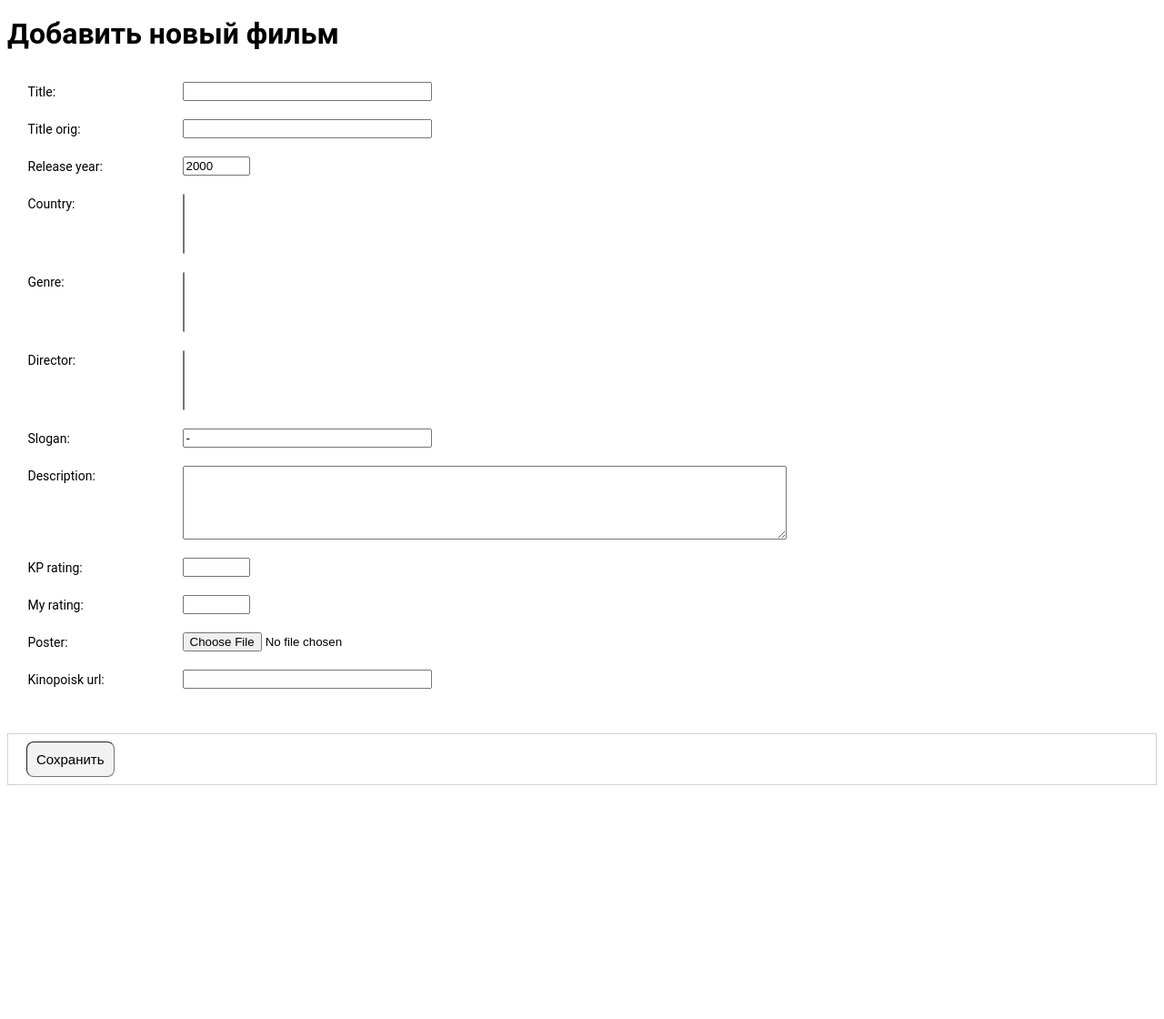
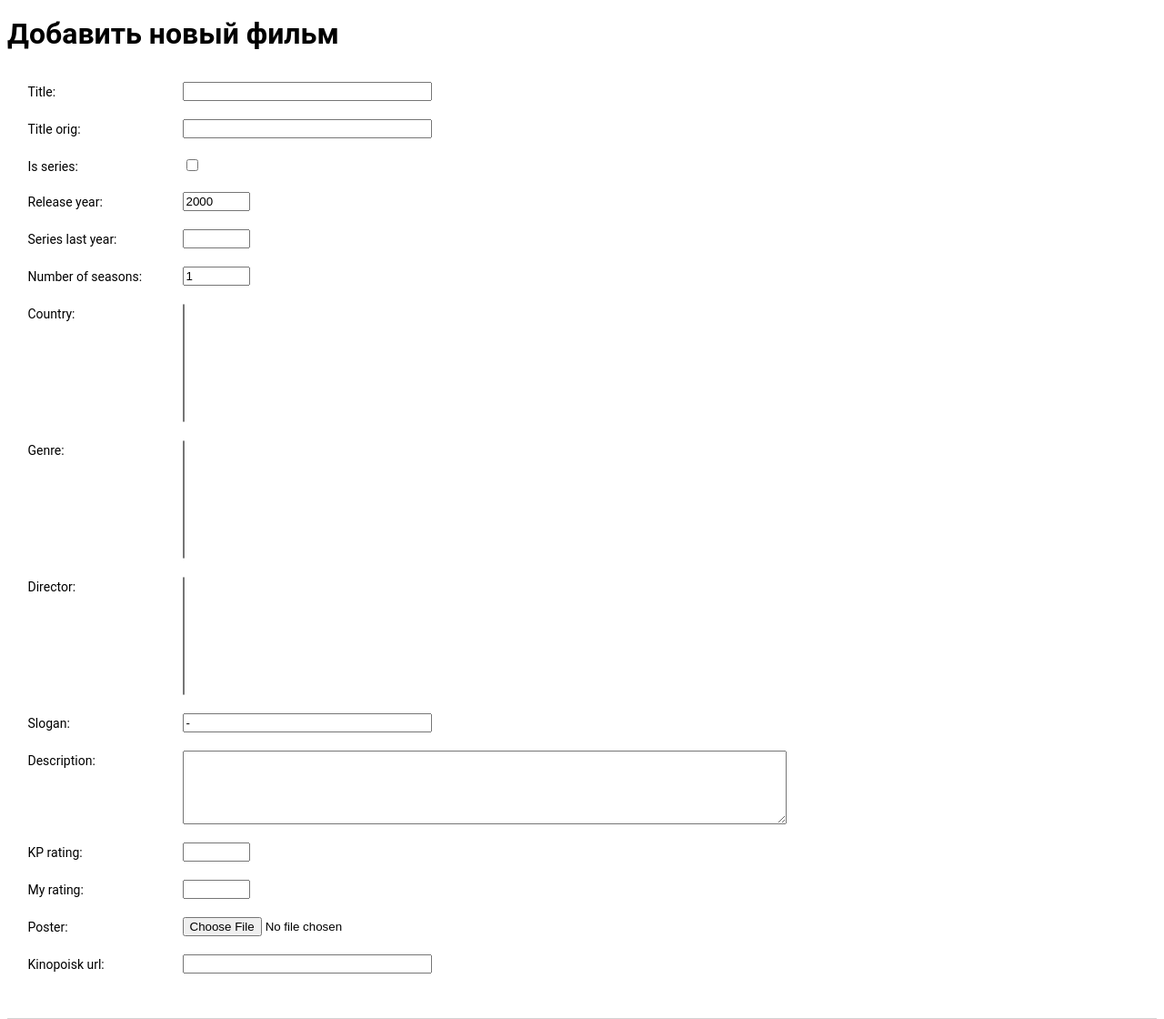
Before and after one commit to peternest/django-mymovies-db, a Django app: page /movies/add/ in a window 1280 px wide. Shown: the top 1120 px of the page at 91% size. Before the commit the page ends 863 px from the top, so only its background shows below. Run offline with Django 5.2, Linux system fonts and the light colour scheme; data that the repository does not hold is empty.

Commit message:
Added series support

```diff
--- a/src/apps/movies/forms.py
+++ b/src/apps/movies/forms.py
@@ -1,4 +1,4 @@
-from django.forms import ModelForm, NumberInput, Textarea, TextInput, URLInput
+from django.forms import ModelForm, NumberInput, SelectMultiple, Textarea, TextInput, URLInput
 from django.utils.translation import gettext_lazy as _
 
 from .models import Movie
@@ -13,7 +13,10 @@ class MovieForm(ModelForm):
         labels = {
             "title": _("Title"),
             "title_orig": _("Title orig"),
+            "is_series": _("Is series"),
             "release_year": _("Release year"),
+            "series_last_year": _("Series last year"),
+            "num_of_seasons": _("Number of seasons"),
             "countries": _("Country"),
             "genres": _("Genre"),
             "directors": _("Director"),
@@ -28,6 +31,11 @@ class MovieForm(ModelForm):
             "title": TextInput(attrs={'class': 'text-field'}),
             "title_orig": TextInput(attrs={'class': 'text-field'}),
             "release_year": NumberInput(attrs={'class': 'release-field'}),
+            "series_last_year": NumberInput(attrs={'class': 'release-field'}),
+            "num_of_seasons": NumberInput(attrs={'class': 'release-field'}),
+            "countries": SelectMultiple(attrs={"size": 8}),
+            "genres": SelectMultiple(attrs={"size": 8}),
+            "directors": SelectMultiple(attrs={"size": 8}),
             "slogan": TextInput(attrs={'class': 'text-field'}),
             "description": Textarea(attrs={"cols": 80, "rows": 5}),
             "kp_rating": NumberInput(attrs={'class': 'float-field'}),
--- a/src/apps/movies/models.py
+++ b/src/apps/movies/models.py
@@ -4,9 +4,9 @@ from django.core.validators import MinValueValidator
 
 
 """
-> python manage.py makemigrations movies -- call after changes in the models
-> python manage.py sqlmigrate movies 0001 -- show sql for the given migration
-> python manage.py migrate -- perform migrations!
+> py manage.py makemigrations movies -- call after changes in the models
+> py manage.py sqlmigrate movies 0001 -- show sql for the given migration
+> py manage.py migrate -- perform migrations!
 
 If the model field has blank=True, then required=False on the form field. Оtherwise, required=True.
 """
@@ -67,10 +67,25 @@ class Movie(models.Model):
         verbose_name=_('Title orig'),
         blank=True
     )
+    is_series = models.BooleanField(
+        verbose_name=_('Is series'),
+        default=False
+    )
     release_year = models.IntegerField(
         verbose_name=_('Release year'),
         default=2000,
         validators=[MinValueValidator(1900)]
+    )
+    series_last_year = models.IntegerField(
+        verbose_name=_('Series last year'),
+        blank=True,
+        null=True,
+        validators=[MinValueValidator(1900)]
+    )
+    num_of_seasons = models.IntegerField(
+        verbose_name=_('Number of seasons'),
+        default=1,
+        validators=[MinValueValidator(1)]
     )
     countries = models.ManyToManyField(
         Country,
@@ -127,6 +142,12 @@ class Movie(models.Model):
     def get_directors(self) -> str:
         return ', '.join(self.directors.values_list('director', flat=True))
 
+    def range_of_years(self) -> str:
+        if self.is_series and self.num_of_seasons > 1:
+            last_year: str = f"{self.series_last_year}" if self.series_last_year else "..."
+            return f"{self.release_year}—{last_year}"
+        return f"{self.release_year}"
+
     class Meta:
         verbose_name = _('Movie')
         verbose_name_plural = _('Movies')
--- a/src/apps/movies/urls.py
+++ b/src/apps/movies/urls.py
@@ -3,7 +3,8 @@ from django.urls import path
 from . import views
 
 urlpatterns = [
-    path("top100/", views.MoviesListView.as_view()),
+    path("top100/", views.MoviesListView.as_view(is_series=False)),
+    path("series-top50/", views.MoviesListView.as_view(is_series=True)),
     path("<int:pk>/", views.MoviesDetailView.as_view()),
     path("add/", views.add_movie),
     path("", views.MoviesRedirectView.as_view()),
--- a/src/apps/movies/views.py
+++ b/src/apps/movies/views.py
@@ -21,6 +21,7 @@ class Option:
 class MoviesListView(ListView):
     template_name = "movies/index.html"
     context_object_name = "top_100_movies"
+    is_series = False
 
     OPTION_ALL: Final = "Все"
 
@@ -37,6 +38,7 @@ class MoviesListView(ListView):
         context["country_list"] = self._make_option_list(Country, "country")
         context["genre_list"] = self._make_option_list(Genre, "genre")
         context["director_list"] = self._make_option_list(Director, "director")
+        context["is_series"] = self.is_series
         # print("Context {")
         # for k,v in context.items():
         #    print(f"  '{k}' = '{v}'")
@@ -48,7 +50,7 @@ class MoviesListView(ListView):
         genre_value = self.request.GET.get("genre", "")
         director_value = self.request.GET.get("director", "")
 
-        queryset = Movie.objects.all()
+        queryset = Movie.objects.filter(is_series=self.is_series)
         if country_value and country_value != self.OPTION_ALL:
             queryset = queryset.filter(countries__country=country_value)
 
--- a/src/core/templates/core/index.html
+++ b/src/core/templates/core/index.html
@@ -11,8 +11,9 @@
 <ul>
     <li class="list-item"><a href="/admin/">/admin/</a> - Админка</li>
     <li class="list-item"><a href="/movies/top100/">/movies/top100/</a> - 100 лучших фильмов</li>
-    <li class="list-item"><a href="/movies/1/">/movies/1/</a> - Карточка фильма</li>
-    <li class="list-item"><a href="/movies/add/">/movies/add/</a> - Добавить новый фильм</li>
+    <li class="list-item"><a href="/movies/series-top50/">/movies/series-top50/</a> - 50 лучших сериалов</li>
+    <li class="list-item"><a href="/movies/1/">/movies/1/</a> - Карточка фильма/сериала</li>
+    <li class="list-item"><a href="/movies/add/">/movies/add/</a> - Добавить новый фильм/сериал</li>
     <br>
     <li class="list-item"><a href="/api/">/api/</a> - Корень API</li>
     <li class="list-item"><a href="/api/movies/">/api/movies/</a> - Список фильмов (json)</li>
```
Also changed, not shown: src/apps/movies/templates/movies/detail.html (+4 -3 lines), src/apps/movies/templates/movies/index.html (+6 -4 lines), src/apps/movies/migrations/0002_movie_is_series.py (added), src/apps/movies/migrations/0003_movie_num_of_seasons_movie_series_last_year.py (added), src/locale/ru/LC_MESSAGES/django.po.
